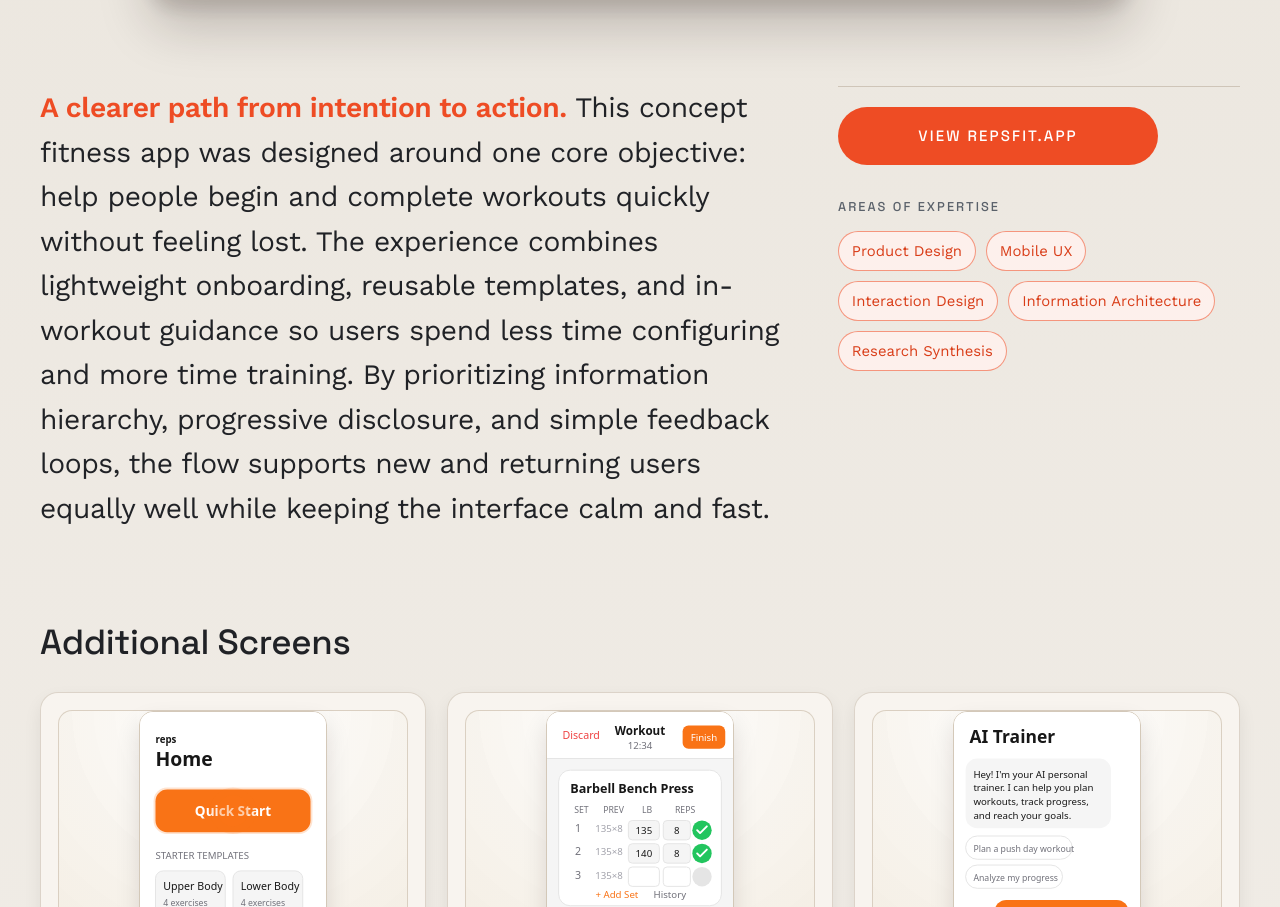
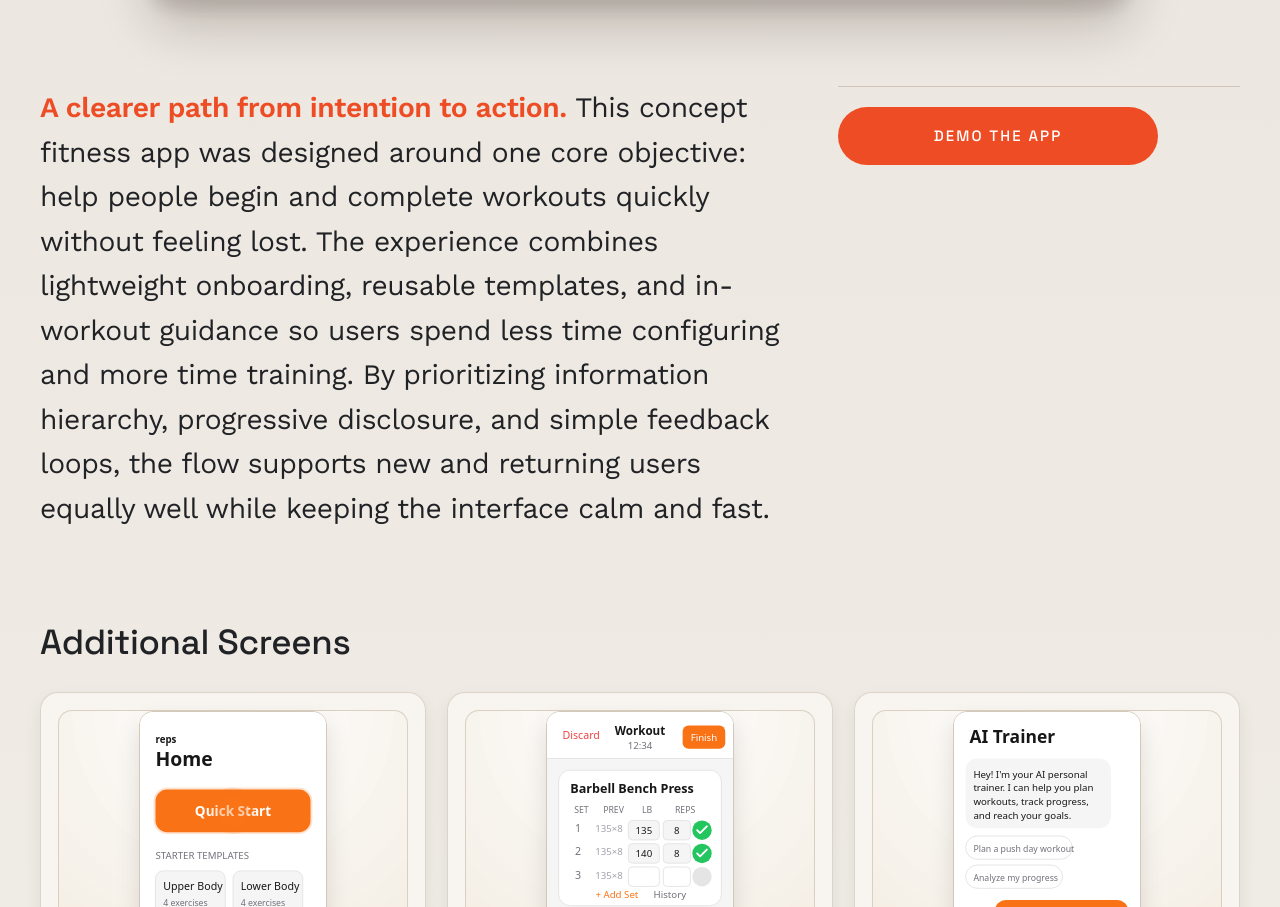
Before and after one commit to keeper92/liftlog, a Next.js app: page / in a window 1280 px wide. Shown: the part 1559-2466 px from the top of the page. Built offline with nearby package versions, Linux system fonts and the light colour scheme.

Commit message:
Refine portfolio CTA and remove expertise section

```diff
--- a/src/app/page.module.css
+++ b/src/app/page.module.css
@@ -302,36 +302,6 @@
   transform: translateY(-2px);
 }
 
-.expertise {
-  margin-top: 2rem;
-}
-
-.expertise h2 {
-  margin: 0;
-  color: var(--portfolio-muted);
-  font-family: var(--font-heading), "Avenir Next", "Segoe UI", sans-serif;
-  font-size: 0.8rem;
-  font-weight: 500;
-  letter-spacing: 0.16em;
-  text-transform: uppercase;
-}
-
-.tags {
-  margin-top: 0.95rem;
-  display: flex;
-  flex-wrap: wrap;
-  gap: 0.64rem;
-}
-
-.tags span {
-  padding: 0.48rem 0.8rem;
-  border-radius: 999px;
-  border: 1px solid rgb(238 76 36 / 55%);
-  background: var(--portfolio-accent-soft);
-  color: var(--portfolio-accent-strong);
-  font-size: 0.93rem;
-}
-
 .gallerySection {
   margin-top: 5.3rem;
   margin-bottom: 4.2rem;
--- a/src/app/page.tsx
+++ b/src/app/page.tsx
@@ -131,18 +131,8 @@ export default function Home() {
 
         <aside className={styles.storyAside}>
           <a href="https://repsfit.app" target="_blank" rel="noreferrer" className={styles.productLink}>
-            View repsfit.app
+            Demo the app
           </a>
-          <div className={styles.expertise}>
-            <h2>Areas of expertise</h2>
-            <div className={styles.tags}>
-              <span>Product Design</span>
-              <span>Mobile UX</span>
-              <span>Interaction Design</span>
-              <span>Information Architecture</span>
-              <span>Research Synthesis</span>
-            </div>
-          </div>
         </aside>
       </section>
 
```
